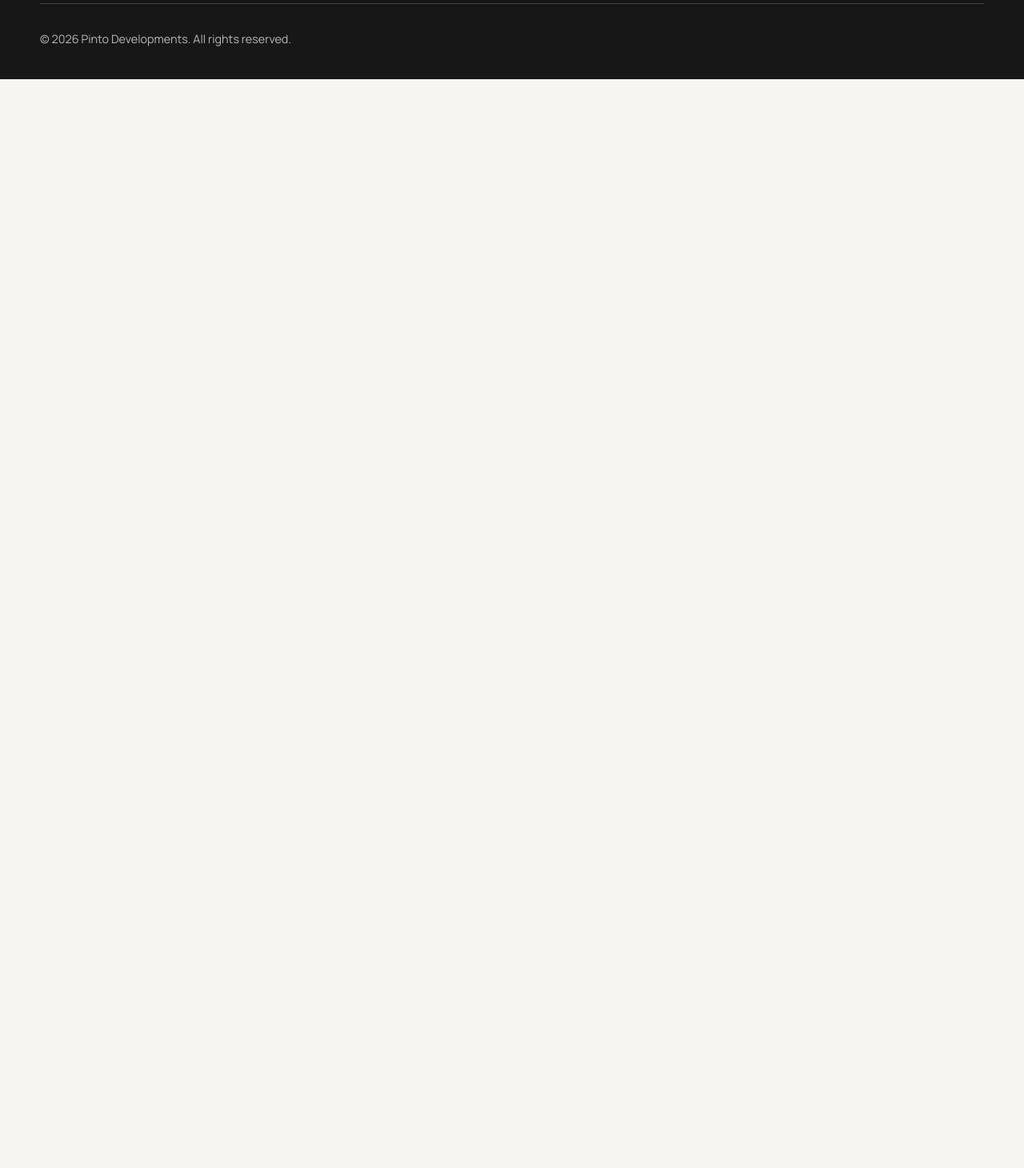
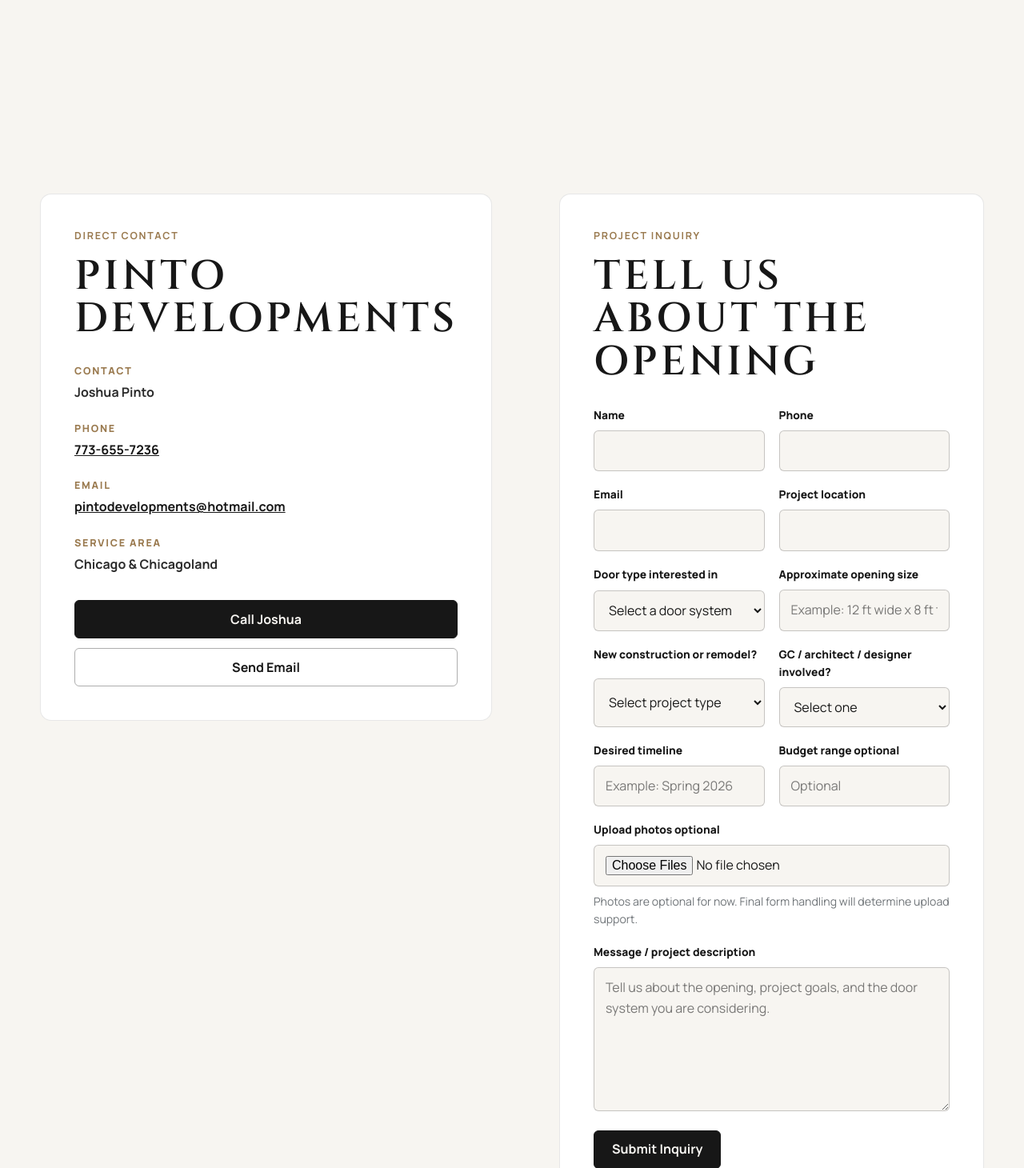
Before and after one commit to acurunner79/pinto-developments-portfolio, a React (Vite) app: page /contact in a window 1280 px wide. Shown: the part 830-2290 px from the top of the page at 80% size. Before the commit the page ends 929 px from the top, so only its background shows below. Built offline with nearby package versions, Linux system fonts and the light colour scheme.

Commit message:
Contact page built with foundational layout

```diff
--- a/src/pages/ContactPage.jsx
+++ b/src/pages/ContactPage.jsx
@@ -1,15 +1,219 @@
+import Button from "../components/ui/Button.jsx";
+import { siteInfo } from "../data/siteInfo.js";
+
+const doorTypes = [
+  "Bi-fold door systems",
+  "Multi-slide door systems",
+  "Pocketing door systems",
+  "Pivot doors",
+  "Solid steel door systems",
+  "Aluminum door systems",
+  "Hidden Murphy Doors",
+  "Not sure yet",
+];
+
+const whatToSend = [
+  "Photos of the opening or project area",
+  "Approximate opening width and height",
+  "Project location",
+  "Door system type being considered",
+  "Timeline or target installation window",
+  "Whether this is new construction or remodel",
+];
+
 function ContactPage() {
   return (
-    <section className="page-section">
-      <div className="container narrow">
-        <p className="eyebrow">Contact</p>
-        <h1>Start Your Door Project</h1>
-        <p className="lede">
-          Send project details, photos, opening size, project location, and the door system you are
-          considering.
-        </p>
-      </div>
-    </section>
+    <>
+      <section className="service-hero contact-hero">
+        <div className="container service-hero-grid">
+          <div className="service-hero-content">
+            <p className="eyebrow">Contact</p>
+            <h1 className="display-heading">Start your specialty door project</h1>
+            <p className="lede">
+              Send project details, photos, opening size, project location, and the door system you
+              are considering. Pinto Developments can help review the next step.
+            </p>
+
+            <div className="button-row">
+              <Button href={`tel:${siteInfo.phone.replaceAll("-", "")}`}>Call Joshua</Button>
+              <Button href={`mailto:${siteInfo.email}`} variant="secondary">
+                Email Pinto Developments
+              </Button>
+            </div>
+          </div>
+
+          <div className="service-hero-image image-placeholder" aria-hidden="true">
+            <span>Project Inquiry</span>
+          </div>
+        </div>
+      </section>
+
+      <section className="page-section">
+        <div className="container contact-grid">
+          <aside className="contact-card" aria-label="Direct contact information">
+            <p className="eyebrow">Direct Contact</p>
+            <h2>Pinto Developments</h2>
+
+            <div className="contact-detail-list">
+              <div>
+                <span>Contact</span>
+                <p>{siteInfo.contactName}</p>
+              </div>
+
+              <div>
+                <span>Phone</span>
+                <p>
+                  <a href={`tel:${siteInfo.phone.replaceAll("-", "")}`}>{siteInfo.phone}</a>
+                </p>
+              </div>
+
+              <div>
+                <span>Email</span>
+                <p>
+                  <a href={`mailto:${siteInfo.email}`}>{siteInfo.email}</a>
+                </p>
+              </div>
+
+              <div>
+                <span>Service Area</span>
+                <p>{siteInfo.serviceArea}</p>
+              </div>
+            </div>
+
+            <div className="contact-card-actions">
+              <Button href={`tel:${siteInfo.phone.replaceAll("-", "")}`}>Call Joshua</Button>
+              <Button href={`mailto:${siteInfo.email}`} variant="secondary">
+                Send Email
+              </Button>
+            </div>
+          </aside>
+
+          <div className="contact-form-panel">
+            <p className="eyebrow">Project Inquiry</p>
+            <h2>Tell us about the opening</h2>
+
+            <form className="contact-form" name="project-inquiry">
+              <div className="form-grid">
+                <div className="form-field">
+                  <label htmlFor="name">Name</label>
+                  <input id="name" name="name" type="text" autoComplete="name" required />
+                </div>
+
+                <div className="form-field">
+                  <label htmlFor="phone">Phone</label>
+                  <input id="phone" name="phone" type="tel" autoComplete="tel" required />
+                </div>
+
+                <div className="form-field">
+                  <label htmlFor="email">Email</label>
+                  <input id="email" name="email" type="email" autoComplete="email" required />
+                </div>
+
+                <div className="form-field">
+                  <label htmlFor="location">Project location</label>
+                  <input id="location" name="location" type="text" autoComplete="address-level2" />
+                </div>
+
+                <div className="form-field">
+                  <label htmlFor="doorType">Door type interested in</label>
+                  <select id="doorType" name="doorType" defaultValue="">
+                    <option value="" disabled>
+                      Select a door system
+                    </option>
+                    {doorTypes.map((type) => (
+                      <option key={type} value={type}>
+                        {type}
+                      </option>
+                    ))}
+                  </select>
+                </div>
+
+                <div className="form-field">
+                  <label htmlFor="openingSize">Approximate opening size</label>
+                  <input
+                    id="openingSize"
+                    name="openingSize"
+                    type="text"
+                    placeholder="Example: 12 ft wide x 8 ft tall"
+                  />
+                </div>
+
+                <div className="form-field">
+                  <label htmlFor="projectType">New construction or remodel?</label>
+                  <select id="projectType" name="projectType" defaultValue="">
+                    <option value="" disabled>
+                      Select project type
+                    </option>
+                    <option value="New construction">New construction</option>
+                    <option value="Remodel">Remodel</option>
+                    <option value="Not sure">Not sure</option>
+                  </select>
+                </div>
+
+                <div className="form-field">
+                  <label htmlFor="teamStatus">GC / architect / designer involved?</label>
+                  <select id="teamStatus" name="teamStatus" defaultValue="">
+                    <option value="" disabled>
+                      Select one
+                    </option>
+                    <option value="Yes">Yes</option>
+                    <option value="No">No</option>
+                    <option value="Not yet">Not yet</option>
+                  </select>
+                </div>
+
+                <div className="form-field">
+                  <label htmlFor="timeline">Desired timeline</label>
+                  <input id="timeline" name="timeline" type="text" placeholder="Example: Spring 2026" />
+                </div>
+
+                <div className="form-field">
+                  <label htmlFor="budget">Budget range optional</label>
+                  <input id="budget" name="budget" type="text" placeholder="Optional" />
+                </div>
+
+                <div className="form-field form-field-full">
+                  <label htmlFor="photos">Upload photos optional</label>
+                  <input id="photos" name="photos" type="file" multiple accept="image/*,.pdf" />
+                  <p className="field-help">
+                    Photos are optional for now. Final form handling will determine upload support.
+                  </p>
+                </div>
+
+                <div className="form-field form-field-full">
+                  <label htmlFor="message">Message / project description</label>
+                  <textarea
+                    id="message"
+                    name="message"
+                    rows="6"
+                    placeholder="Tell us about the opening, project goals, and the door system you are considering."
+                  ></textarea>
+                </div>
+              </div>
+
+              <button className="button button-primary" type="submit">
+                Submit Inquiry
+              </button>
+            </form>
+          </div>
+        </div>
+      </section>
+
+      <section className="page-section surface-section">
+        <div className="container split-section">
+          <div>
+            <p className="eyebrow">What to Send</p>
+            <h2>Helpful details for a better first review</h2>
+          </div>
+
+          <ul className="prep-list">
+            {whatToSend.map((item) => (
+              <li key={item}>{item}</li>
+            ))}
+          </ul>
+        </div>
+      </section>
+    </>
   );
 }
 
--- a/src/styles/layout.css
+++ b/src/styles/layout.css
@@ -1251,3 +1251,138 @@ h3 {
     grid-template-columns: 1fr;
   }
 }
+
+/* Contact page */
+
+.contact-grid {
+  display: grid;
+  grid-template-columns: 0.78fr 1.22fr;
+  gap: clamp(32px, 7vw, 84px);
+  align-items: start;
+}
+
+.contact-card,
+.contact-form-panel {
+  background: var(--color-white);
+  border: 1px solid rgba(23, 23, 23, 0.1);
+  border-radius: var(--radius-md);
+  padding: clamp(26px, 4vw, 42px);
+}
+
+.contact-card {
+  position: sticky;
+  top: 110px;
+}
+
+.contact-detail-list {
+  display: grid;
+  gap: 22px;
+  margin-top: 28px;
+}
+
+.contact-detail-list span {
+  display: block;
+  margin-bottom: 4px;
+  color: var(--color-muted-bronze);
+  font-size: 0.78rem;
+  font-weight: 800;
+  letter-spacing: 0.14em;
+  text-transform: uppercase;
+}
+
+.contact-detail-list p {
+  margin: 0;
+  color: var(--color-graphite);
+  font-weight: 700;
+  overflow-wrap: anywhere;
+}
+
+.contact-detail-list a {
+  color: var(--color-charcoal);
+}
+
+.contact-card-actions {
+  display: grid;
+  gap: 12px;
+  margin-top: 32px;
+}
+
+.contact-form {
+  margin-top: 28px;
+}
+
+.form-grid {
+  display: grid;
+  grid-template-columns: 1fr 1fr;
+  gap: 18px;
+}
+
+.form-field {
+  display: grid;
+  gap: 8px;
+}
+
+.form-field-full {
+  grid-column: 1 / -1;
+}
+
+.form-field label {
+  color: var(--color-charcoal);
+  font-size: 0.86rem;
+  font-weight: 800;
+}
+
+.form-field input,
+.form-field select,
+.form-field textarea {
+  width: 100%;
+  min-height: 48px;
+  background: var(--color-warm-white);
+  color: var(--color-charcoal);
+  border: 1px solid rgba(23, 23, 23, 0.22);
+  border-radius: var(--radius-sm);
+  padding: 12px 14px;
+}
+
+.form-field textarea {
+  resize: vertical;
+}
+
+.form-field input::placeholder,
+.form-field textarea::placeholder {
+  color: rgba(43, 43, 43, 0.62);
+}
+
+.form-field input:focus,
+.form-field select:focus,
+.form-field textarea:focus {
+  border-color: var(--color-muted-bronze);
+  outline: 3px solid rgba(154, 122, 79, 0.28);
+  outline-offset: 2px;
+}
+
+.field-help {
+  margin: 0;
+  color: var(--color-steel-gray);
+  font-size: 0.88rem;
+}
+
+.contact-form .button {
+  margin-top: 24px;
+}
+
+@media (max-width: 980px) {
+  .contact-grid {
+    grid-template-columns: 1fr;
+  }
+
+  .contact-card {
+    position: static;
+  }
+}
+
+@media (max-width: 640px) {
+  .form-grid {
+    grid-template-columns: 1fr;
+  }
+}
```
